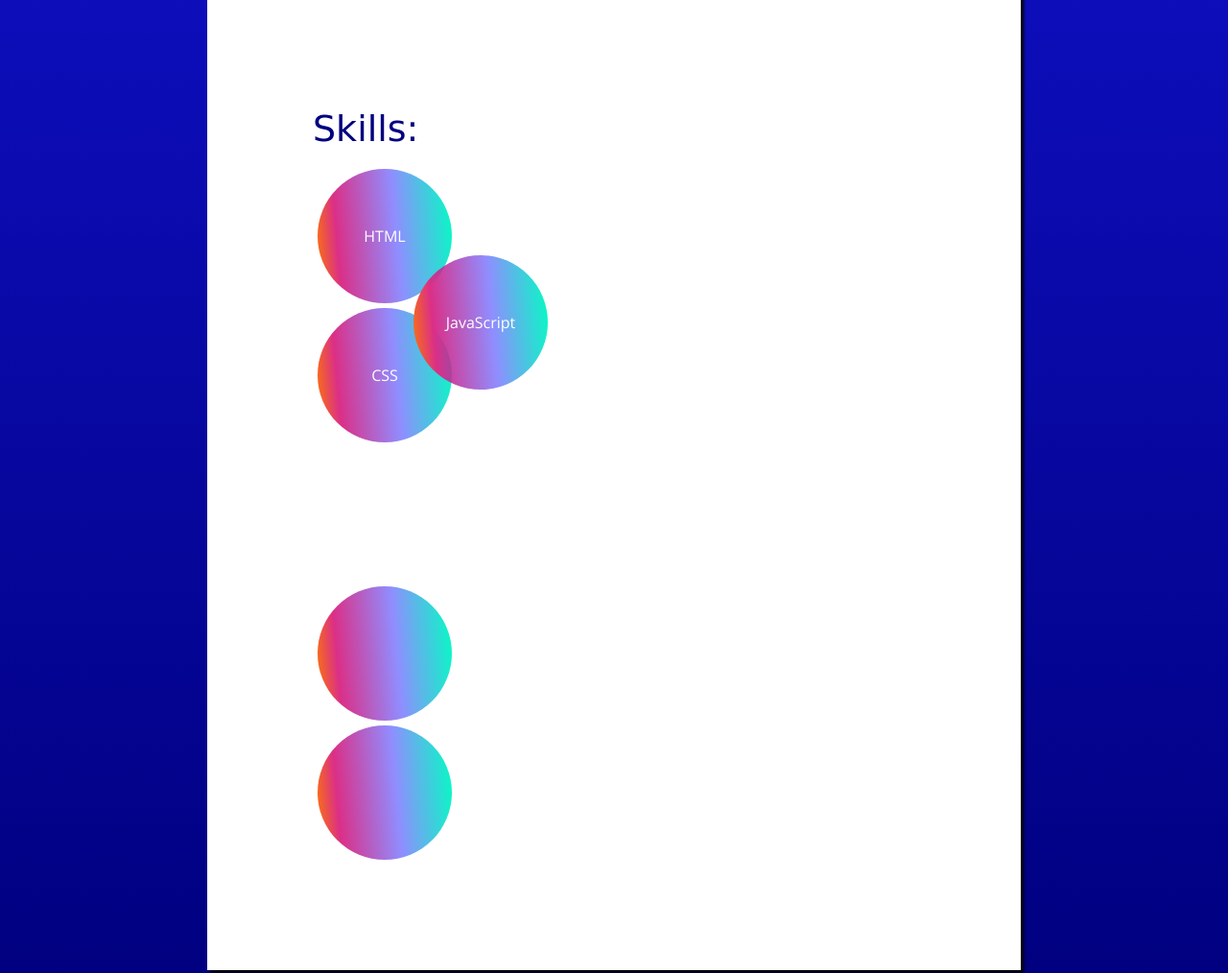
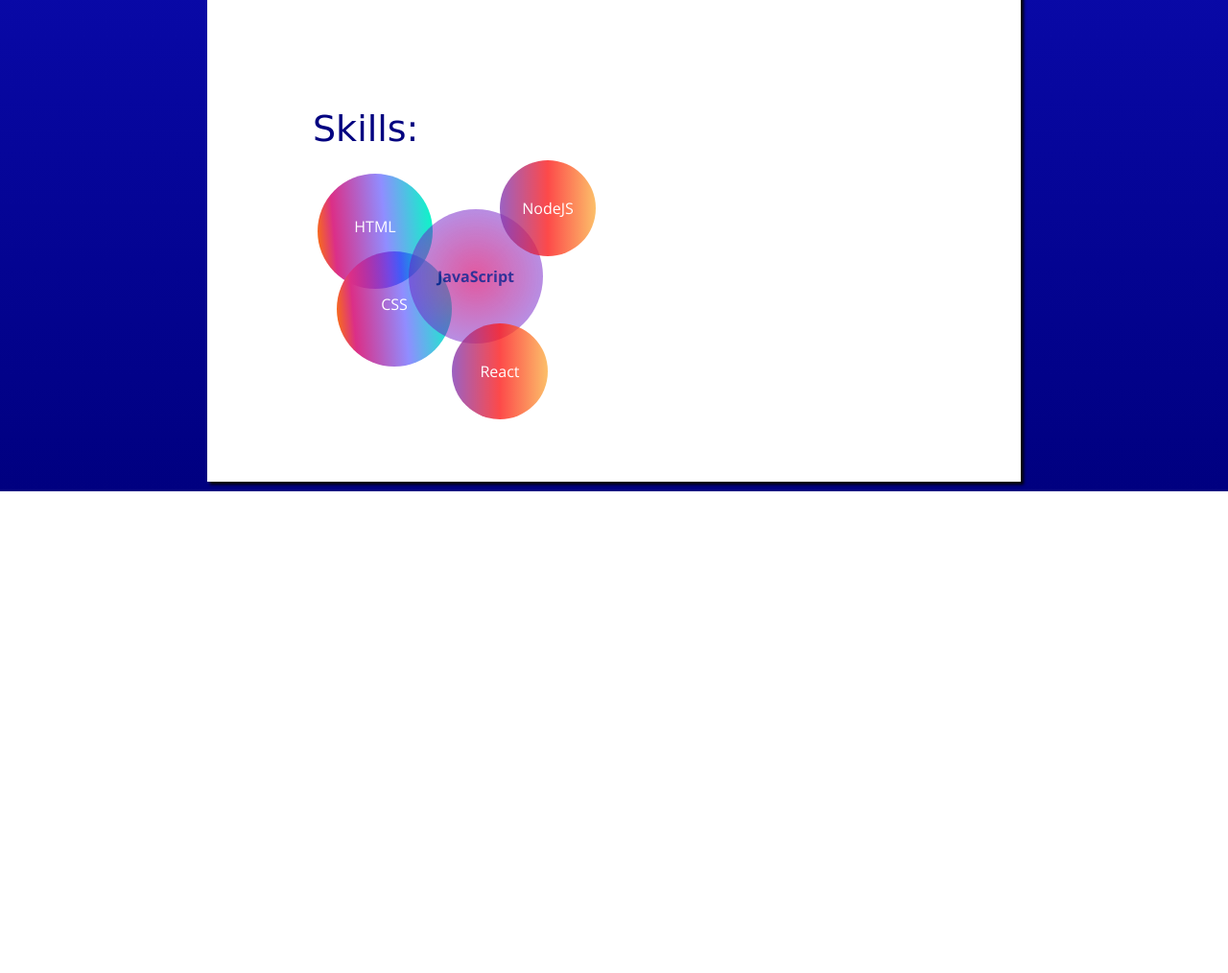
Before and after one commit to pachicodes/pachis-portfolio2020, a plain HTML site: page resume.html in a window 1280 px wide. Shown: the part 1203-2217 px from the top of the page at 96% size. After the commit the page ends 1715 px from the top, so only its background shows below. Drawn offline with nearby package versions, Linux system fonts and the light colour scheme; a web font is replaced by a local one.

Commit message:
alts and favicon

```diff
--- a/css/resume.css
+++ b/css/resume.css
@@ -2,8 +2,7 @@ body {
   line-height: 24px;
   font-family: "Open Sans", sans-serif;
   line-height: 24px;
-  background: transparent linear-gradient(180deg, #1d1dff 0%, #000080 100%) 0%
-    0% no-repeat padding-box;
+  background: transparent linear-gradient(180deg, #1d1dff 0%, #000080 100%) 0% 0% no-repeat padding-box;
 }
 
 h1,
@@ -91,13 +90,25 @@ div {
   border-radius: 50%;
   width: 100px;
   color: white;
-  background: transparent
-    linear-gradient(85deg, #ff7a00 0%, #db2f87 17%, #0700ff72 58%, #00ffc2 100%)
-    0% 0% no-repeat padding-box;
+  background: transparent linear-gradient(85deg, #ff7a00 0%, #db2f87 17%, #0700ff72 58%, #00ffc2 100%) 0% 0% no-repeat padding-box;
+}
+
+.lesser {
+  text-align: center;
+  line-height: 60px;
+  height: 60px;
+  border-radius: 50%;
+  width: 60px;
+  right: 100px;
+  color: white;
+  background: linear-gradient(90deg, rgba(131, 58, 180, 1) 0%, rgba(253, 29, 29, 1) 50%, rgba(252, 176, 69, 1) 100%);
+  opacity: .8;
 }
 
 .resume__skills {
   margin: 50px;
+  position: relative;
+  height: 300px;
 }
 
 .a,
@@ -105,10 +116,36 @@ div {
 .c,
 .d,
 .e {
-  position: relative;
+  position: absolute;
+}
+
+.a,
+.b {
+  height: 80px;
+  width: 80px;
+  line-height: 70px;
+}
+
+.b {
+  top: 185px;
+  left: 40px;
 }
 
 .c {
-  top: -200px;
-  left: 100px;
+  top: 141px;
+  left: 115px;
+  opacity: .8;
+  font-weight: bold;
+  color: var(--main-blue);
+  background: radial-gradient(circle, #db2f87 0%, #0700ff72 100%);
 }
+
+.d {
+  top: 260px;
+  left: 160px;
+}
+
+.e {
+  top: 90px;
+  left: 210px;
+}
--- a/index.html
+++ b/index.html
@@ -9,6 +9,13 @@
     <link href="https://fonts.googleapis.com/css2?family=Coiny&display=swap" rel="stylesheet">
     <link rel="stylesheet" href="css/reset.css">
     <link rel="stylesheet" href="css/style.css">
+
+    <link rel="apple-touch-icon" sizes="76x76" href="/apple-touch-icon.png">
+    <link rel="icon" type="image/png" sizes="32x32" href="assets/favicon-32x32.png">
+    <link rel="icon" type="image/png" sizes="16x16" href="/assets/favicon-16x16.png">
+    <link rel="manifest" href="/site.webmanifest">
+
+
     <title>Pachi's Page</title>
 </head>
 
@@ -60,21 +67,17 @@
             <h2 class="about__title">About me:</h2>
             <div class="about__holder">
                 <div class="about__me">
-                    <p class="about__text">
-                        Hi, my name is Patricia but people know me for Pachi. I am a self-taught web developer
-                        passionate about semantic HTML, creative CSS and practical JavaScript.
+                    <p class="about__text">Hi, my name is Patricia but people know me for Pachi. I am a self-taught web
+                        developer passionate about semantic HTML,
+                        creative CSS and practical JavaScript.
                         I have an eye for user friendly design and I like my websites to jave clean code and look good.
-                    </p>
-                    <p class="about__text">
-                        As a Front-End my Stack of choice is pure HTML and CSS with Vanilla JavaScript, but I am
-                        learning React and Gatsby so I can create ever cooler things.
 
-                        I am active member of the #DEVcommunity online, and I write weekly blog posts about topics I am
-                        learning or experiences I had.
-                    </p>
-                    <p class="about__text">To learn more about my experience, check out my resume
-                        <a class="about__resume" href="resume.html" target="_blank">here</a>.
-                    </p>
+                        As an active member of the #DEVcommunity online, I write tech posts about topics I am learning
+                        or experiences I had as
+                        well as code live sharing my pesonal projects and teaching what I know.
+                        <p class="about__text">To learn more about my experience, check out my resume
+                            <a class="about__resume" href="resume.html" target="_blank">here</a>.
+                        </p>
                 </div>
 
                 <div class="about__topics">
@@ -88,11 +91,11 @@
                     <h3 class="resume__sub">Interests:</h2>
                         <ul class="interests__list">
                             <li class="interest__item">
-                                <img class="interest__icon" src="/assets/code.png"><br /> Coding</li>
+                                <img class="interest__icon" src="/assets/code.png" alt="icon representing a laptop"><br /> Coding</li>
                             <li class="interest__item">
-                                <img class="interest__icon" src="/assets/write.png"><br /> Writting</li>
+                                <img class="interest__icon" src="/assets/write.png" alt="icon representing a Writting machine"><br /> Writting</li>
                             <li class="interest__item">
-                                <img class="interest__icon" src="/assets/stream.png"><br /> Streaming</li>
+                                <img class="interest__icon" src="/assets/stream.png" alt="icon representing a Streaming"><br /> Streaming</li>
                         </ul>
                         <p class="resume__text">"I love coding, so I don't only code for work, I also write blog
                             posts about
@@ -177,31 +180,31 @@
             <ul class="contact__list">
                 <li class="contact__item">
                     <a class="contact__link" href="https://github.com/pachicodes" target="_blank">
-                        <img class="contact__icon" src="/assets/contact/github.png">
+                        <img class="contact__icon" src="/assets/contact/github.png" alt="icon representing github">
                     </a>
                 </li>
 
                 <li class="contact__item">
                     <a class="contact__link" href="https://twitch.tv/pachicodes" target="_blank">
-                        <img class="contact__icon" src="/assets/contact/twitch.png">
+                        <img class="contact__icon" src="/assets/contact/twitch.png" alt="icon representing a twitch">
                     </a>
                 </li>
 
                 <li class="contact__item">
                     <a class="contact__link" href="https://twitter.com/pachicodes" target="_blank">
-                        <img class="contact__icon" src="/assets/contact/twitter.png">
+                        <img class="contact__icon" src="/assets/contact/twitter.png" alt="icon representing twitter">
                     </a>
                 </li>
 
                 <li class="contact__item">
                     <a class="contact__link" href="https://www.linkedin.com/in/pachicodes/" target="_blank">
-                        <img class="contact__icon" src="/assets/contact/linkedin.png">
+                        <img class="contact__icon" src="/assets/contact/linkedin.png" alt="icon representing a linkedin">
                     </a>
                 </li>
 
                 <li class="contact__item">
                     <a class="contact__link" href="mailto:pachicodes@gmail.com" target="_blank">
-                        <img class="contact__icon" src="/assets/contact/email.png">
+                        <img class="contact__icon" src="/assets/contact/email.png" alt="icon representing email">
                     </a>
                 </li>
             </ul>
--- a/resume.html
+++ b/resume.html
@@ -96,9 +96,10 @@
             </ul>
         </div>
 
-        <div class="resume__skills a">
+        <div class="resume__skills">
             <h2 class="resume__sub">Skills:</h2>
-            <div class="skill__ball">
+
+            <div class="skill__ball a">
                 <p class="skill__text">HTML</p>
             </div>
             <div class="skill__ball b">
@@ -107,9 +108,11 @@
             <div class="skill__ball c">
                 <p class="skill__text">JavaScript</p>
             </div>
-            <div class="skill__ball d">
+            <div class="lesser d">
+                <p class="skill__text">React</p>
             </div>
-            <div class="skill__ball e">
+            <div class="lesser e">
+                <p class="skill__text">NodeJS</p>
             </div>
         </div>
     </section>
```
Also changed, not shown: assets/favicon-16x16.png (added), assets/favicon-32x32.png (added), 1 other file.
